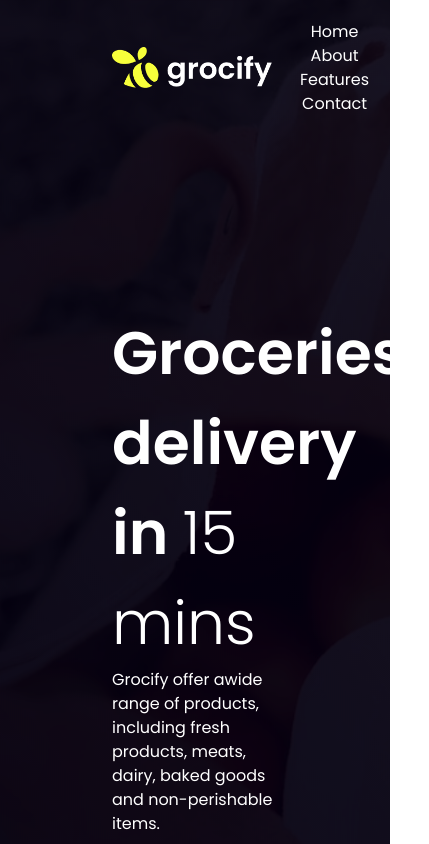
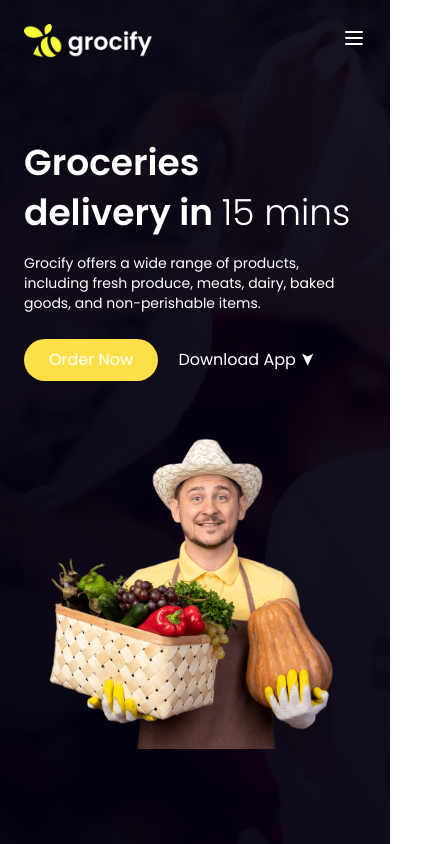
Before and after one commit to SamRizk194/Tailwind-Page, a plain HTML site: page index.html in a window 390 px wide. Shown: the top 844 px of the page, 429 px wide, since content can reach past the window. Drawn offline with nearby package versions, Linux system fonts and the light colour scheme.

Commit message:
make the page responsive

```diff
--- a/index.html
+++ b/index.html
@@ -3,66 +3,124 @@
   <head>
     <meta charset="UTF-8" />
     <meta name="viewport" content="width=device-width, initial-scale=1.0" />
-    <title>Make Website With Tailwind CSS</title>
-    <link rel="stylesheet" href="style.css" />
-    <link rel="preconnect" href="https://fonts.googleapis.com" />
-    <link rel="preconnect" href="https://fonts.gstatic.com" crossorigin />
+    <title>Responsive Tailwind Website</title>
+    <script src="https://cdn.tailwindcss.com"></script>
     <link
-      href="https://fonts.googleapis.com/css2?family=Poppins:ital,wght@0,100;0,200;0,300;0,400;0,500;0,600;0,700;0,800;0,900;1,100;1,200;1,300;1,400;1,500;1,600;1,700;1,800;1,900&family=Roboto:ital,wght@0,100..900;1,100..900&display=swap"
+      href="https://fonts.googleapis.com/css2?family=Poppins:wght@300;400;600;700&display=swap"
       rel="stylesheet"
     />
-    <script src="https://cdn.tailwindcss.com"></script>
+    <style>
+      body {
+        font-family: "Poppins", sans-serif;
+      }
+    </style>
   </head>
   <body>
     <div
-      class="container relative min-h-screen bg-[url('images/Image.png')] bg-center bg-cover px-28 py-5"
+      class="relative min-h-screen bg-[url('images/Image.png')] bg-center bg-cover px-6 md:px-16 py-6"
     >
-      <nav class="flex items-center">
-        <img src="./images/logo.png" class="w-40 cursor-pointer" alt="logo" />
-        <ul class="flex-1 text-center">
-          <li class="list-none inline-block px-5">
-            <a href="#" class="no-underline text-white px-2">Home</a>
-          </li>
-          <li class="list-none inline-block px-5">
-            <a href="#" class="no-underline text-white px-2">About</a>
-          </li>
-          <li class="list-none inline-block px-5">
-            <a href="#" class="no-underline text-white px-2">Features</a>
-          </li>
-          <li class="list-none inline-block px-5">
-            <a href="#" class="no-underline text-white px-2">Contact</a>
-          </li>
-        </ul>
-        <img src="./images/cart.png" class="w-8 cursor-pointer" alt="cart" />
+      <nav class="flex items-center justify-between flex-wrap text-white">
+        <div class="flex items-center flex-shrink-0">
+          <img
+            src="./images/logo.png"
+            alt="logo"
+            class="w-32 md:w-40 cursor-pointer"
+          />
+        </div>
+
+        <div class="md:hidden">
+          <button
+            id="menu-toggle"
+            class="text-white focus:outline-none"
+            aria-label="Toggle Menu"
+          >
+            <svg
+              class="w-6 h-6"
+              fill="none"
+              stroke="currentColor"
+              viewBox="0 0 24 24"
+            >
+              <path
+                stroke-linecap="round"
+                stroke-linejoin="round"
+                stroke-width="2"
+                d="M4 6h16M4 12h16M4 18h16"
+              />
+            </svg>
+          </button>
+        </div>
+
+        <div
+          id="menu"
+          class="w-full hidden flex-col items-start md:flex md:flex-row md:items-center md:w-auto md:space-x-6 text-sm font-medium mt-4 md:mt-0"
+        >
+          <a
+            href="#"
+            class="block w-full py-2 md:inline-block md:w-auto md:py-0 hover:text-yellow-300"
+            >Home</a
+          >
+          <a
+            href="#"
+            class="block w-full py-2 md:inline-block md:w-auto md:py-0 hover:text-yellow-300"
+            >About</a
+          >
+          <a
+            href="#"
+            class="block w-full py-2 md:inline-block md:w-auto md:py-0 hover:text-yellow-300"
+            >Features</a
+          >
+          <a
+            href="#"
+            class="block w-full py-2 md:inline-block md:w-auto md:py-0 hover:text-yellow-300"
+            >Contact</a
+          >
+          <img
+            src="./images/cart.png"
+            alt="cart"
+            class="w-6 md:w-8 cursor-pointer mt-2 md:mt-0"
+          />
+        </div>
       </nav>
 
-      <div class="text-white mt-48 max-w-xl">
-        <h1 class="text-6xl font-semibold leading-normal">
-          Groceries <br />delivery in <span class="font-light">15 mins</span>
+      <div class="text-white mt-20 md:mt-48 max-w-xl">
+        <h1
+          class="text-4xl sm:text-5xl lg:text-6xl font-semibold leading-snug md:leading-normal"
+        >
+          Groceries <br />
+          delivery in <span class="font-light">15 mins</span>
         </h1>
-        <p>
-          Grocify offer awide range of products, including fresh products,
-          meats, dairy, baked goods and non-perishable items.
+        <p class="mt-4 text-sm sm:text-base">
+          Grocify offers a wide range of products, including fresh produce,
+          meats, dairy, baked goods, and non-perishable items.
         </p>
 
-        <div class="mt-5">
+        <div class="mt-6">
           <a
             href="#"
-            class="bg-yellow-300 rounded-3xl px-8 py-3 font-medium inline-block mr-4 hover:bg-transparent hover:border-yellow-300 hover:text-white duration-300 hover:border border border-transparent"
+            class="bg-yellow-300 rounded-3xl px-6 py-2 sm:px-8 sm:py-3 font-medium inline-block mr-4 hover:bg-transparent hover:border-yellow-300 hover:text-white duration-300 hover:border border border-transparent"
             >Order Now</a
           >
-          <a href="#"
-            >Download App
-            <span class="text-lg inline-block rotate-90">&#10148;</span></a
-          >
+          <a href="#" class="inline-block mt-2 sm:mt-0">
+            Download App
+            <span class="text-lg inline-block rotate-90">&#10148;</span>
+          </a>
         </div>
       </div>
 
       <img
         src="images/grocery-image.png"
         alt="groc"
-        class="w-full xl:w-1/2 xl:absolute bottom-0 right-20"
+        class="w-full sm:w-3/4 md:w-2/3 xl:w-1/2 xl:absolute bottom-0 right-10 mt-10 md:mt-0"
       />
     </div>
+
+    <script>
+      const toggleBtn = document.getElementById("menu-toggle");
+      const menu = document.getElementById("menu");
+
+      toggleBtn.addEventListener("click", () => {
+        menu.classList.toggle("hidden");
+      });
+    </script>
   </body>
 </html>
```
